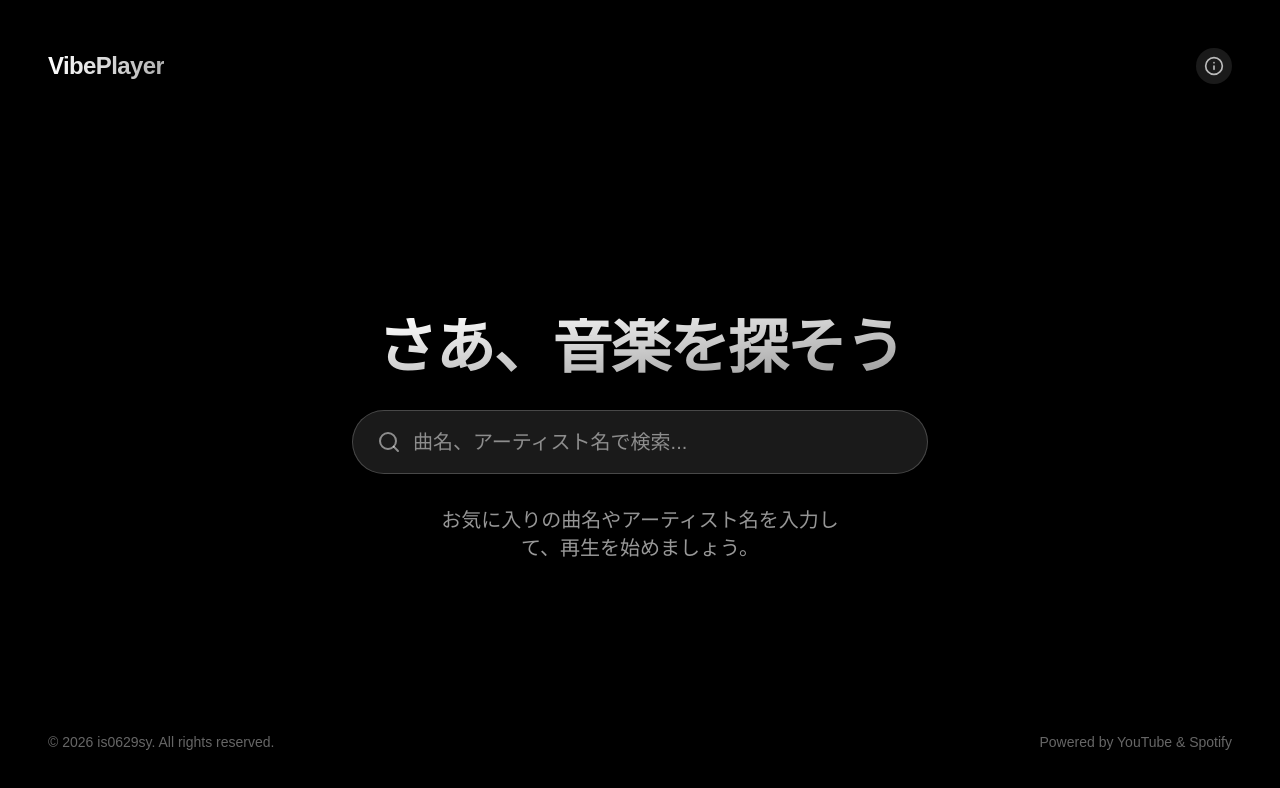
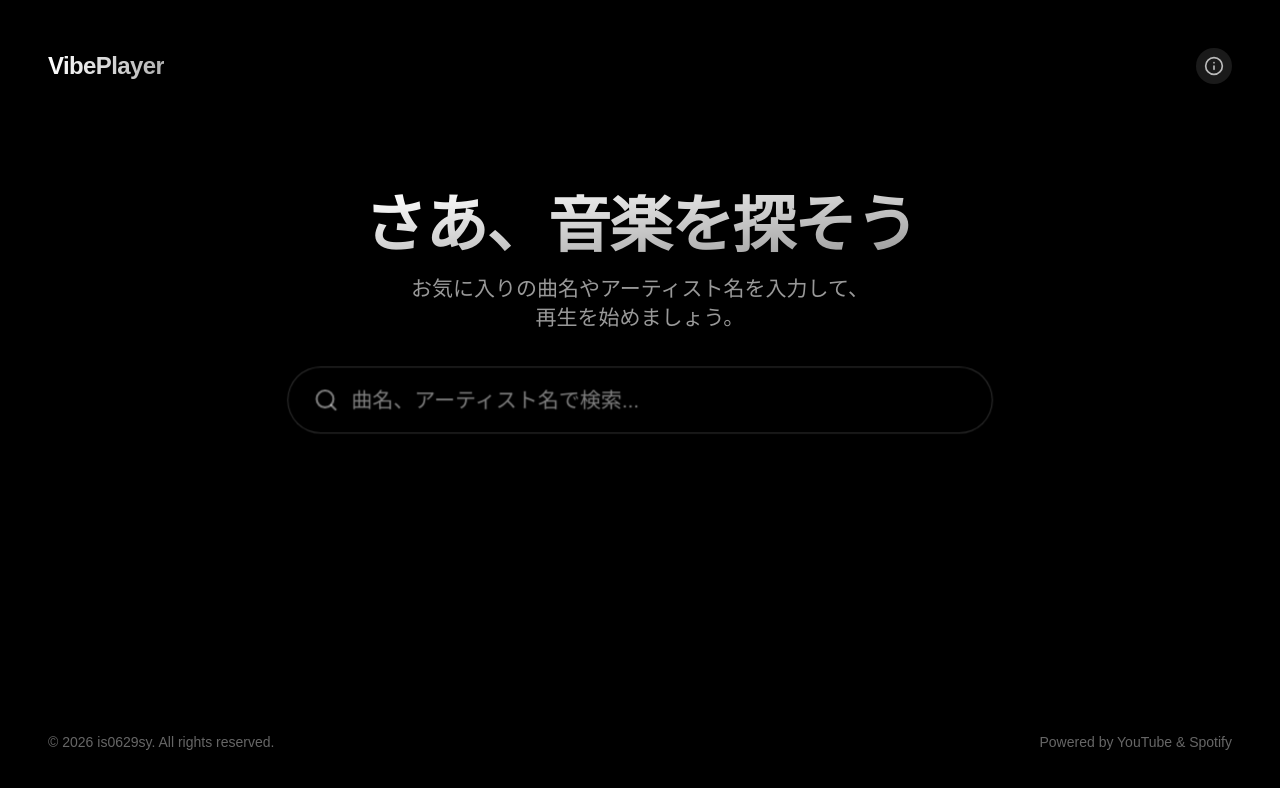
Before and after one commit to is0629sy/music-player, a Next.js app: page / in a window 1280 px wide. Shown: the top 788 px of the page. Built offline with nearby package versions, Linux system fonts and the light colour scheme.

Commit message:
feat: 検索バーを統合し、アニメーションによる表示切り替えとウェルカムテキストを実装

```diff
--- a/src/components/Player.tsx
+++ b/src/components/Player.tsx
@@ -34,6 +34,10 @@ export default function Player() {
     const [isSearching, setIsSearching] = useState(false);
     const [showDropdown, setShowDropdown] = useState(false);
     const [showHowToUse, setShowHowToUse] = useState(false);
+
+    // Search animation states
+    const [isSearchFocused, setIsSearchFocused] = useState(false);
+    const isSearchActive = !!currentTrack || isSearchFocused || searchQuery.length > 0 || showDropdown;
 
     // Debounce search effect
     useEffect(() => {
@@ -207,24 +211,50 @@ export default function Player() {
                         >
                             <Info className="w-5 h-5" />
                         </button>
+                    </div>
+                </header>
 
-                        {/* Search Input & Results (Only show in header if there is a current track) */}
-                        {currentTrack && (
-                            <>
-                                <div className="flex items-center bg-white/10 hover:bg-white/20 transition-all rounded-full border border-white/20 px-4 h-10 w-48 sm:w-64 focus-within:w-64 sm:focus-within:w-80 focus-within:bg-white/20">
+                {/* Unified Animated Search Bar */}
+                <div
+                    className={`absolute left-1/2 -translate-x-1/2 z-[60] transition-all duration-1000 ease-in-out flex flex-col items-center w-full max-w-2xl px-4 md:px-0
+                        ${isSearchActive
+                            ? 'top-6 md:top-12 scale-100'
+                            : 'top-1/2 -translate-y-1/2 scale-105'}`}
+                >
+                    {/* Welcome Text (Only visible when centered) */}
+                    <div
+                        className={`absolute bottom-full mb-6 md:mb-8 flex flex-col items-center space-y-4 text-center px-4 w-full transition-all duration-700 origin-bottom
+                            ${isSearchActive ? 'opacity-0 scale-95 pointer-events-none' : 'opacity-100 scale-100'}`}
+                    >
+                        <h1 className="text-4xl md:text-6xl font-extrabold tracking-tight bg-clip-text text-transparent bg-gradient-to-br from-white to-white/60">
+                            さあ、音楽を探そう
+                        </h1>
+                        <p className="text-white/60 text-base md:text-xl max-w-md">
+                            お気に入りの曲名やアーティスト名を入力して、再生を始めましょう。
+                        </p>
+                    </div>
+
+                    {/* Search Input */}
+                    <div className={`relative flex items-center bg-black/40 backdrop-blur-xl hover:bg-white/20 transition-all duration-500 rounded-full border border-white/20 focus-within:bg-white/20 focus-within:border-white/50 focus-within:ring-4 focus-within:ring-white/10 shadow-2xl mx-auto
+                        ${isSearchActive ? 'h-10 md:h-12 w-64 sm:w-80 md:w-96 px-4' : 'h-14 md:h-16 w-full px-6'}`}
+                    >
                         {isSearching ? (
-                                        <Loader2 className="w-4 h-4 text-white/50 animate-spin mr-2 shrink-0" />
+                            <Loader2 className={`text-white/50 animate-spin shrink-0 transition-all ${isSearchActive ? 'w-4 h-4 mr-2' : 'w-6 h-6 mr-3'}`} />
                         ) : (
-                                        <Search className="w-4 h-4 text-white/50 mr-2 shrink-0" />
+                            <Search className={`text-white/50 shrink-0 transition-all ${isSearchActive ? 'w-4 h-4 mr-2' : 'w-6 h-6 mr-3'}`} />
                         )}
                         <input
                             type="text"
-                                        placeholder="Search tracks..."
-                                        className="bg-transparent border-none outline-none text-sm w-full text-white placeholder:text-white/50"
+                            placeholder="曲名、アーティスト名で検索..."
+                            className={`bg-transparent border-none outline-none w-full text-white placeholder:text-white/50 transition-all ${isSearchActive ? 'text-sm' : 'text-base md:text-xl'}`}
                             value={searchQuery}
                             onChange={(e) => setSearchQuery(e.target.value)}
                             onFocus={() => {
+                                setIsSearchFocused(true);
                                 if (searchResults.length > 0) setShowDropdown(true);
+                            }}
+                            onBlur={() => {
+                                setTimeout(() => setIsSearchFocused(false), 200);
                             }}
                         />
                         {searchQuery && (
@@ -233,43 +263,43 @@ export default function Player() {
                                     setSearchQuery('');
                                     setSearchResults([]);
                                     setShowDropdown(false);
+                                    setIsSearchFocused(true);
                                 }}
-                                            className="shrink-0"
+                                className="shrink-0 p-2"
                             >
-                                            <X className="w-4 h-4 text-white/50 hover:text-white ml-2" />
+                                <X className={`text-white/50 hover:text-white transition-all ${isSearchActive ? 'w-4 h-4' : 'w-5 h-5'}`} />
                             </button>
                         )}
                     </div>
 
                     {/* Results Dropdown */}
+                    <div className={`w-full overflow-hidden transition-all duration-500 ease-in-out absolute left-0 right-0 ${isSearchActive ? 'top-[calc(100%+0.5rem)]' : 'top-[calc(100%+1rem)]'}`}>
                         {showDropdown && searchResults.length > 0 && (
-                                    <div className="absolute top-12 right-0 w-64 sm:w-80 max-h-[60vh] overflow-y-auto bg-black/80 backdrop-blur-xl border border-white/20 rounded-2xl shadow-2xl p-2 z-[60]">
+                            <div className="max-h-60 md:max-h-80 overflow-y-auto bg-black/80 backdrop-blur-xl border border-white/20 rounded-2xl shadow-2xl p-2 mx-auto w-full max-w-xl">
                                 {searchResults.map((track) => (
                                     <button
                                         key={track.id}
-                                                className="w-full flex items-center p-2 hover:bg-white/10 rounded-xl transition-colors text-left"
+                                        className="w-full flex items-center p-3 hover:bg-white/10 rounded-xl transition-colors text-left"
                                         onClick={() => handleSelectTrack(track)}
                                     >
                                         <img
                                             src={track.artworkUrl}
                                             alt={track.title}
-                                                    className="w-12 h-12 rounded object-cover mr-3 bg-white/5"
+                                            className="w-12 h-12 md:w-14 md:h-14 rounded-lg object-cover mr-4 bg-white/5 shadow-md"
                                         />
                                         <div className="flex-1 overflow-hidden">
-                                                    <div className="text-sm font-bold truncate text-white">{track.title}</div>
-                                                    <div className="text-xs truncate text-white/60">{track.artist}</div>
+                                            <div className="text-sm md:text-base font-bold truncate text-white">{track.title}</div>
+                                            <div className="text-xs md:text-sm truncate text-white/60">{track.artist}</div>
                                         </div>
                                     </button>
                                 ))}
                             </div>
                         )}
-                            </>
-                        )}
                     </div>
-                </header>
+                </div>
 
                 {/* Player Controls */}
-                <div className="flex flex-col items-center w-full max-w-2xl mx-auto space-y-8 md:space-y-12 pb-4">
+                <div className="flex flex-col items-center w-full max-w-2xl mx-auto space-y-8 md:space-y-12 pb-4 pt-12 md:pt-16">
                     {currentTrack ? (
                         <>
                             {/* Artwork & Info */}
@@ -402,88 +432,24 @@ export default function Player() {
                                 </div>
                             </div>
                         </>
-                    ) : (
-                        <div className="flex flex-col items-center justify-center w-full h-full min-h-[50vh] space-y-8 animate-in fade-in zoom-in-95 duration-700 mt-10 md:mt-20">
-                            <h1 className="text-4xl md:text-6xl font-extrabold tracking-tight bg-clip-text text-transparent bg-gradient-to-br from-white to-white/60 text-center px-4">
-                                さあ、音楽を探そう
-                            </h1>
-
-                            <div className="relative w-full max-w-xl z-50 px-4 md:px-0">
-                                <div className="flex items-center bg-white/10 hover:bg-white/20 transition-all rounded-full border border-white/20 px-6 h-14 md:h-16 w-full focus-within:bg-white/20 focus-within:ring-2 focus-within:ring-white/50 shadow-2xl">
-                                    {isSearching ? (
-                                        <Loader2 className="w-6 h-6 text-white/50 animate-spin mr-3 shrink-0" />
-                                    ) : (
-                                        <Search className="w-6 h-6 text-white/50 mr-3 shrink-0" />
-                                    )}
-                                    <input
-                                        type="text"
-                                        placeholder="曲名、アーティスト名で検索..."
-                                        className="bg-transparent border-none outline-none text-base md:text-xl w-full text-white placeholder:text-white/50"
-                                        value={searchQuery}
-                                        onChange={(e) => setSearchQuery(e.target.value)}
-                                        onFocus={() => {
-                                            if (searchResults.length > 0) setShowDropdown(true);
-                                        }}
-                                    />
-                                    {searchQuery && (
-                                        <button
-                                            onClick={() => {
-                                                setSearchQuery('');
-                                                setSearchResults([]);
-                                                setShowDropdown(false);
-                                            }}
-                                            className="shrink-0 p-2"
-                                        >
-                                            <X className="w-5 h-5 text-white/50 hover:text-white" />
-                                        </button>
-                                    )}
+                    ) : null}
                 </div>
 
-                                {/* Results Dropdown (Centered) */}
-                                {showDropdown && searchResults.length > 0 && (
-                                    <div className="absolute top-[calc(100%+0.5rem)] left-0 md:left-0 right-0 mx-4 md:mx-0 max-h-[50vh] overflow-y-auto bg-black/80 backdrop-blur-xl border border-white/20 rounded-2xl shadow-2xl p-2 z-[60]">
-                                        {searchResults.map((track) => (
-                                            <button
-                                                key={track.id}
-                                                className="w-full flex items-center p-3 hover:bg-white/10 rounded-xl transition-colors text-left"
-                                                onClick={() => handleSelectTrack(track)}
-                                            >
-                                                <img
-                                                    src={track.artworkUrl}
-                                                    alt={track.title}
-                                                    className="w-14 h-14 rounded-lg object-cover mr-4 bg-white/5 shadow-md"
-                                                />
-                                                <div className="flex-1 overflow-hidden">
-                                                    <div className="text-base font-bold truncate text-white">{track.title}</div>
-                                                    <div className="text-sm truncate text-white/60">{track.artist}</div>
-                                                </div>
-                                            </button>
-                                        ))}
-                                    </div>
-                                )}
             </div>
 
-                            <p className="text-white/60 text-base md:text-xl max-w-md text-center px-4">
-                                お気に入りの曲名やアーティスト名を入力して、再生を始めましょう。
-                            </p>
-                        </div>
-                    )}
-                </div>
-
-                {/* Footer Credit */}
-                <footer className="w-full flex flex-col-reverse md:flex-row justify-between items-center md:items-end gap-2 text-xs md:text-sm text-white/40 font-medium">
-                    <div className="text-left">
+            {/* Absolute Footer Credit (Locked position) */}
+            <footer className="absolute bottom-0 left-0 right-0 w-full z-30 flex flex-col-reverse md:flex-row justify-between items-center md:items-end gap-2 text-xs md:text-sm text-white/40 font-medium pb-8 md:pb-12 px-6 md:px-12 pointer-events-none">
+                <div className="text-left pointer-events-auto">
                     &copy; {(() => {
                         const currentYear = new Date().getFullYear();
                         const startYear = 2026;
                         return currentYear === startYear ? startYear : `${startYear}-${currentYear}`;
                     })()} is0629sy. All rights reserved.
                 </div>
-                    <div className="text-center md:text-right">
+                <div className="text-center md:text-right pointer-events-auto">
                     Powered by YouTube & Spotify
                 </div>
             </footer>
-            </div>
 
             {/* How to Use Modal */}
             {showHowToUse && (
```
Lines whose indentation alone changed are shown as unchanged.
